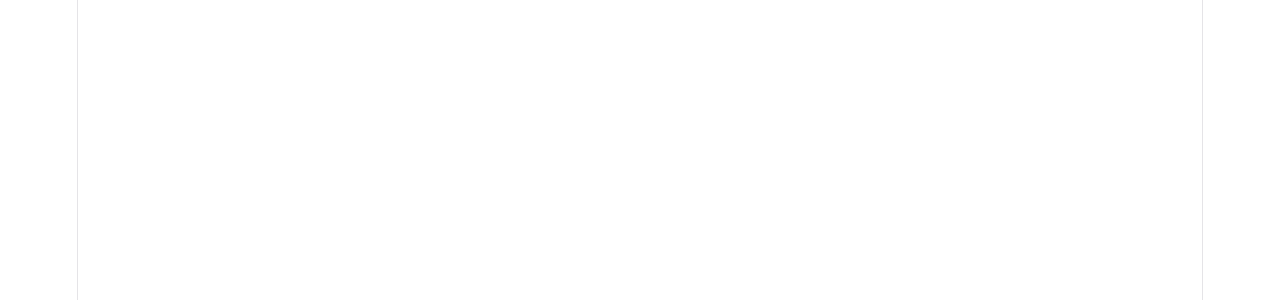
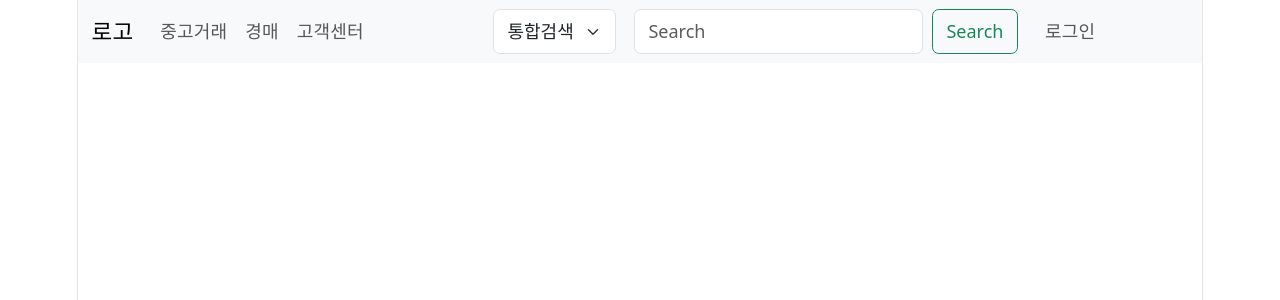
Before and after one commit to chlqjarb0216-bit/human-first-project, a React (Vite) app: page / in a window 1280 px wide. Shown: the top 300 px of the page. Built offline with nearby package versions, Linux system fonts and the light colour scheme.

Commit message:
네비게이션 바 예시

```diff
--- a/src/App.jsx
+++ b/src/App.jsx
@@ -1,10 +1,12 @@
 import "./App.css";
 import { Routes, Route } from "react-router";
+import { Button, Container, Form, Nav, Navbar, Offcanvas } from "react-bootstrap";
 
 function App() {
     return (
         <>
             {/* 네비게이션 바를 둘 것인가 */}
+            <NavgationBar />
             <Routes>
                 {/* 메인페이지를 따로 만들것인가 아니면 물품리스트로 바로 넘어갈 것인가 */}
                 <Route path="/" element={<div></div>} />
@@ -44,3 +46,49 @@
 }
 
 export default App;
+
+function NavgationBar() {
+    const expand = "md";
+
+    return (
+        <Navbar key={expand} expand={expand} className="bg-body-tertiary mb-3">
+            <Container fluid>
+                <Navbar.Brand href="#">로고</Navbar.Brand>
+                <Navbar.Toggle aria-controls={`offcanvasNavbar-expand-${expand}`} />
+                <Navbar.Offcanvas
+                    id={`offcanvasNavbar-expand-${expand}`}
+                    aria-labelledby={`offcanvasNavbarLabel-expand-${expand}`}
+                    placement="end">
+                    <Offcanvas.Header closeButton>
+                        <Offcanvas.Title id={`offcanvasNavbarLabel-expand-${expand}`}>Offcanvas</Offcanvas.Title>
+                    </Offcanvas.Header>
+                    <Offcanvas.Body>
+                        <Nav className="justify-content-start flex-grow-1 pe-3">
+                            <Nav.Link href="#action1">중고거래</Nav.Link>
+                            <Nav.Link href="#action2">경매</Nav.Link>
+                            <Nav.Link href="#action2">고객센터</Nav.Link>
+                        </Nav>
+                        <Form className="d-flex" style={{ margin: "0 1rem" }}>
+                            <Form.Select
+                                aria-label="Default select example"
+                                className="ms-3 w-auto"
+                                style={{ margin: "0 1rem" }}>
+                                <option>통합검색</option>
+                                <option value="1">통합검색</option>
+                                <option value="2">중고검색</option>
+                                <option value="3">경매검색</option>
+                            </Form.Select>
+                            <Form.Control type="search" placeholder="Search" className="me-2" aria-label="Search" />
+                            <Button variant="outline-success">Search</Button>
+                        </Form>
+                        <Nav className="justify-content-start flex-grow-1 pe-3">
+                            <Nav.Link href="#action2" style={{ wordBreak: "keep-all" }}>
+                                로그인
+                            </Nav.Link>
+                        </Nav>
+                    </Offcanvas.Body>
+                </Navbar.Offcanvas>
+            </Container>
+        </Navbar>
+    );
+}
```
